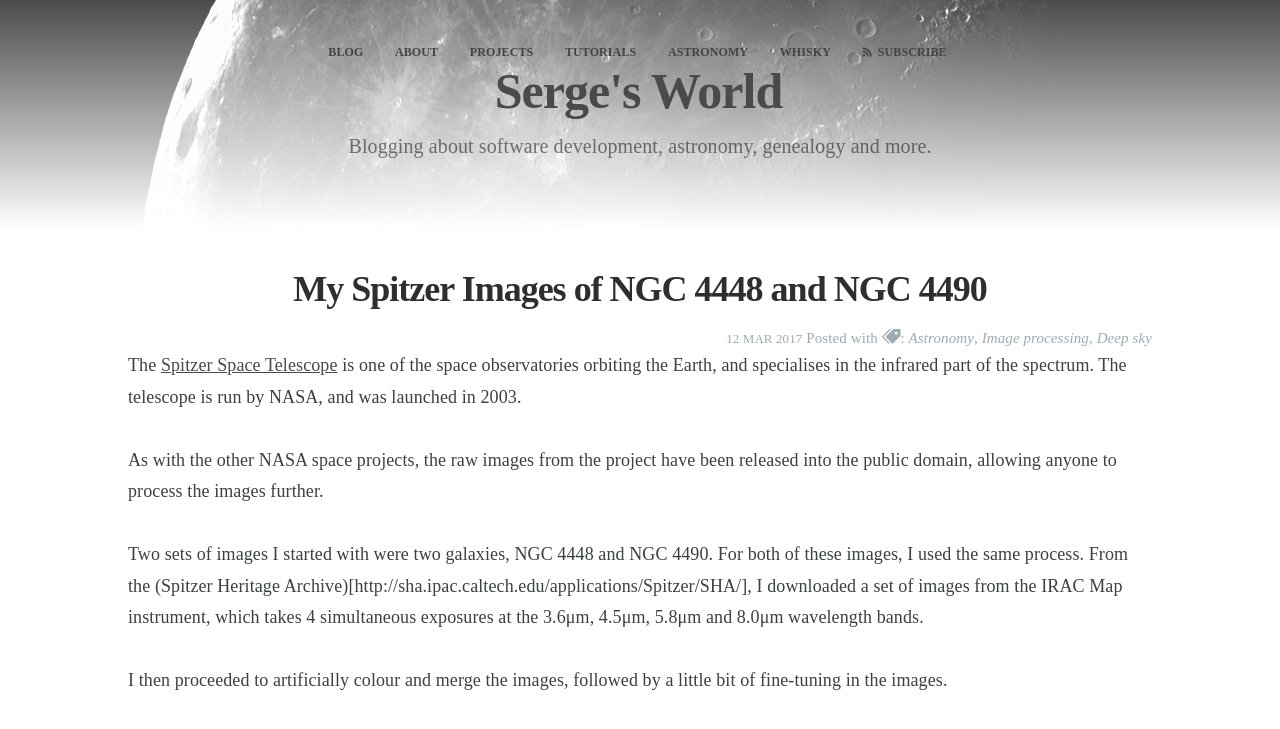
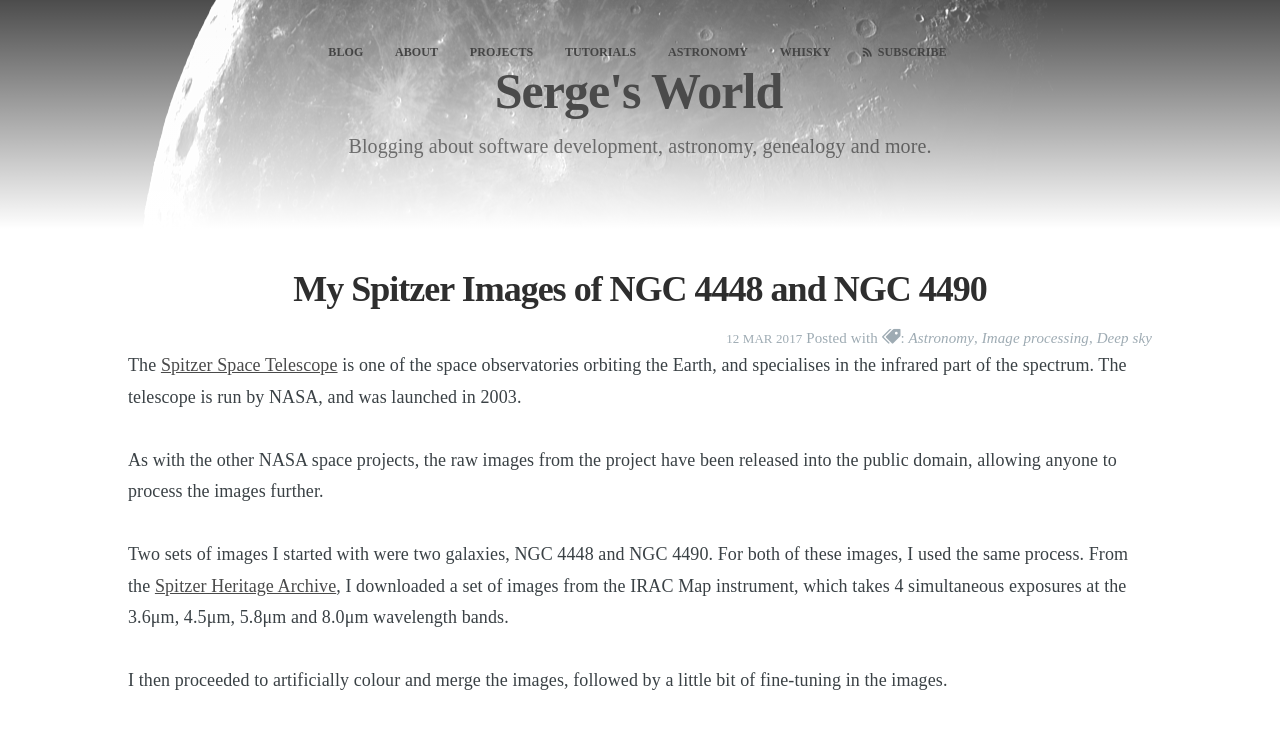
Before and after one commit to sjmeunier/sjmeunier.github.io, a Jekyll site: the page built from _posts/2017-03-12-my-spitzer-images-of-ngc4448-and-ngc4490.md, in a window 1280 px wide and 900 px high, cut to the strip 0-736 px from the top of the window. Shown: the top 729 px of the strip. Built offline with Jekyll 4.4.1, drawn with Linux system fonts in a browser that asks for light colours; some web fonts are replaced; a script that is not in the unit is left out; comment, search, counter and statistics services are not loaded.

Commit message:
Fixed link

```diff
--- a/_posts/2017-03-12-my-spitzer-images-of-ngc4448-and-ngc4490.md
+++ b/_posts/2017-03-12-my-spitzer-images-of-ngc4448-and-ngc4490.md
@@ -9,7 +9,7 @@ The [Spitzer Space Telescope](http://www.spitzer.caltech.edu/) is one of the spa
 
 As with the other NASA space projects, the raw images from the project have been released into the public domain, allowing anyone to process the images further.
 
-Two sets of images I started with were two galaxies, NGC 4448 and NGC 4490. For both of these images, I used the same process. From the (Spitzer Heritage Archive)[http://sha.ipac.caltech.edu/applications/Spitzer/SHA/], I downloaded a set of images from the IRAC Map instrument, which takes 4 simultaneous exposures at the 3.6μm, 4.5μm, 5.8μm and 8.0μm wavelength bands.
+Two sets of images I started with were two galaxies, NGC 4448 and NGC 4490. For both of these images, I used the same process. From the [Spitzer Heritage Archive](http://sha.ipac.caltech.edu/applications/Spitzer/SHA/), I downloaded a set of images from the IRAC Map instrument, which takes 4 simultaneous exposures at the 3.6μm, 4.5μm, 5.8μm and 8.0μm wavelength bands.
 
 I then proceeded to artificially colour and merge the images, followed by a little bit of fine-tuning in the images.
 
```
